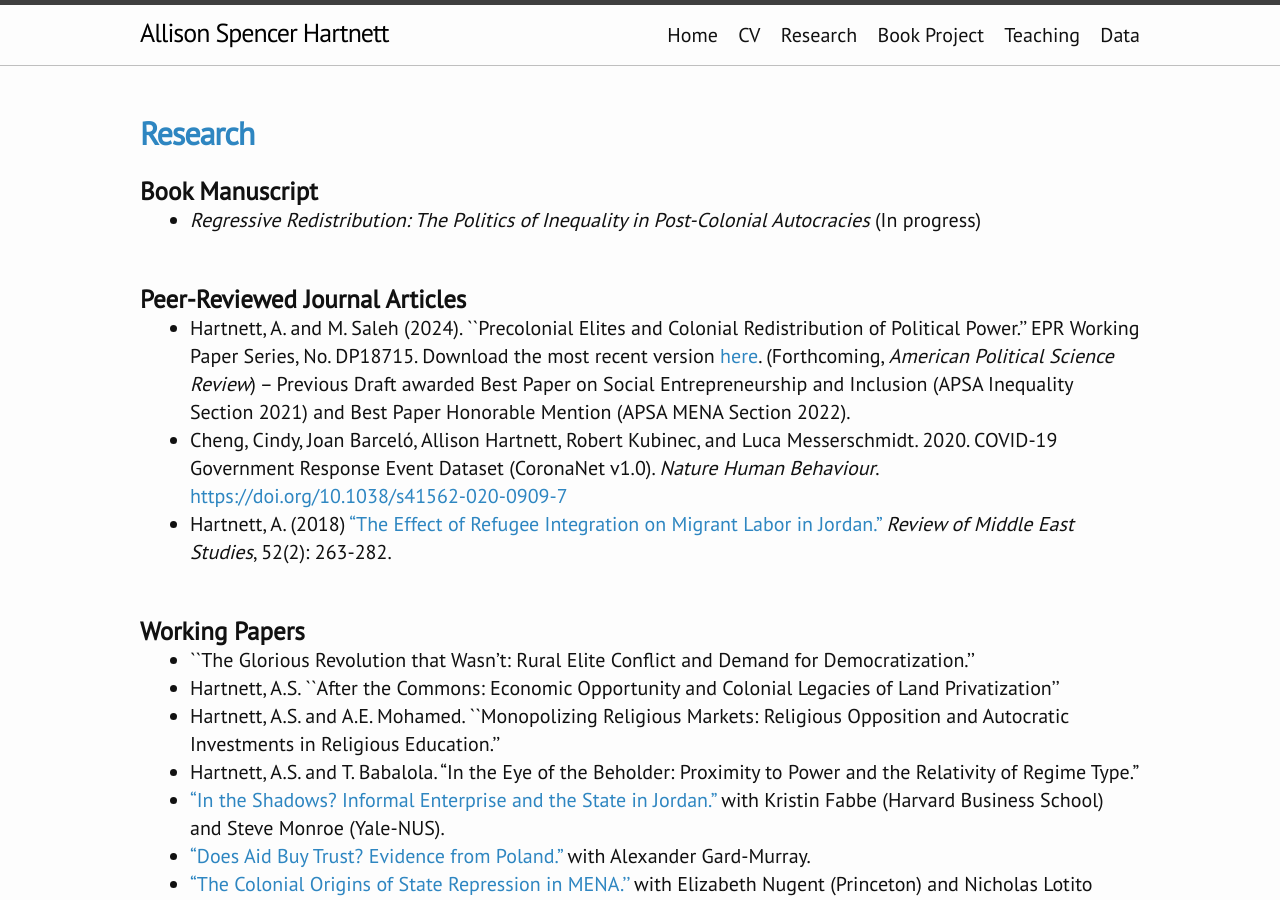
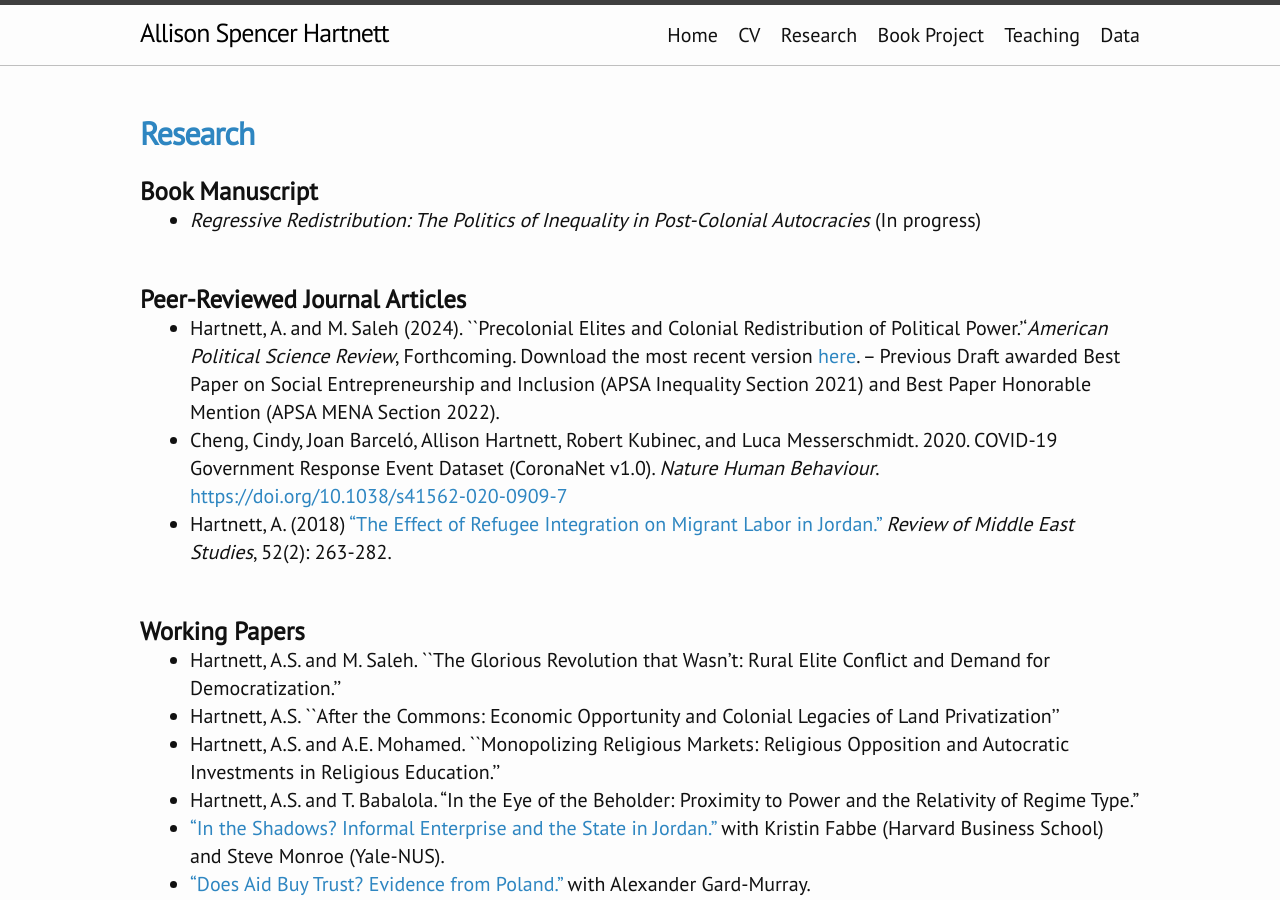
Before and after one commit to ashartnett/ashartnett.github.io, a Jekyll site: the page built from markdowns/2research.md, in a window 1280 px wide and 900 px high. Built offline with Jekyll 4.4.1, drawn with Linux system fonts in a browser that asks for light colours.

Commit message:
March updates
New CV. Updated homepage descriptions, added links to new publication and MENAHDA database.

```diff
--- a/markdowns/2research.md
+++ b/markdowns/2research.md
@@ -9,13 +9,13 @@ permalink: /research/
  - _Regressive Redistribution: The Politics of Inequality in Post-Colonial Autocracies_ (In progress)
 
 ### Peer-Reviewed Journal Articles
- - Hartnett, A. and M. Saleh (2024). ``Precolonial Elites and Colonial Redistribution of Political Power.'' EPR Working Paper Series, No. DP18715. Download the most recent version [here](https://cepr.org/publications/dp18715). (Forthcoming, _American Political Science Review_)
+ - Hartnett, A. and M. Saleh (2024). ``Precolonial Elites and Colonial Redistribution of Political Power.''_American Political Science Review_, Forthcoming. Download the most recent version [here](https://doi.org/10.1017/S0003055424001321).
  -- Previous Draft awarded Best Paper on Social Entrepreneurship and Inclusion (APSA Inequality Section 2021) and Best Paper Honorable Mention (APSA MENA Section 2022).
  - Cheng, Cindy, Joan Barceló, Allison Hartnett, Robert Kubinec, and Luca Messerschmidt. 2020. COVID-19 Government Response Event Dataset (CoronaNet v1.0). _Nature Human Behaviour_. [https://doi.org/10.1038/s41562-020-0909-7](https://doi.org/10.1038/s41562-020-0909-7)
  - Hartnett, A. (2018) ["The Effect of Refugee Integration on Migrant Labor in Jordan."](https://www.cambridge.org/core/journals/review-of-middle-east-studies/article/effect-of-refugee-integration-on-migrant-labor-in-jordan/95541D86AA4B631E4F6DD5B4DB021B54/share/609691b425c4ee242e3f2ce060e5f21b1d5b430f#) _Review of Middle East Studies_, 52(2): 263-282.
 
 ### Working Papers
- - ``The Glorious Revolution that Wasn’t: Rural Elite Conflict and Demand for Democratization.''
+ - Hartnett, A.S. and M. Saleh. ``The Glorious Revolution that Wasn’t: Rural Elite Conflict and Demand for Democratization.''
  - Hartnett, A.S. ``After the Commons: Economic Opportunity and Colonial Legacies of Land Privatization''
  - Hartnett, A.S. and A.E. Mohamed. ``Monopolizing Religious Markets: Religious Opposition and Autocratic Investments in Religious Education.''
  - Hartnett, A.S. and T. Babalola. “In the Eye of the Beholder: Proximity to Power and the Relativity of Regime Type.”
```
Also changed, not shown: markdowns/0index.md (+3 -1 lines), markdowns/1cv.md (+1 -1 lines), markdowns/5data.md (+1 -1 lines), 1 other file.
